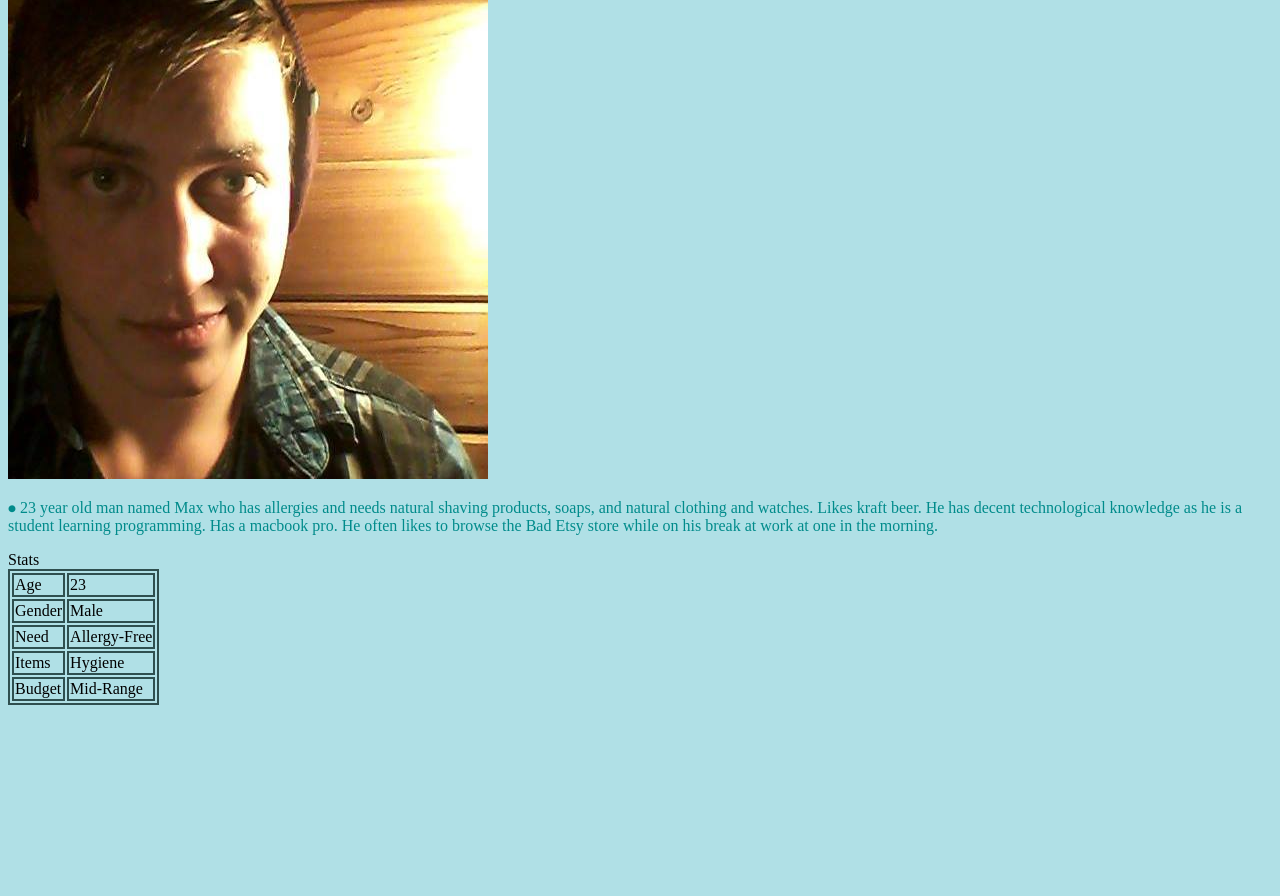
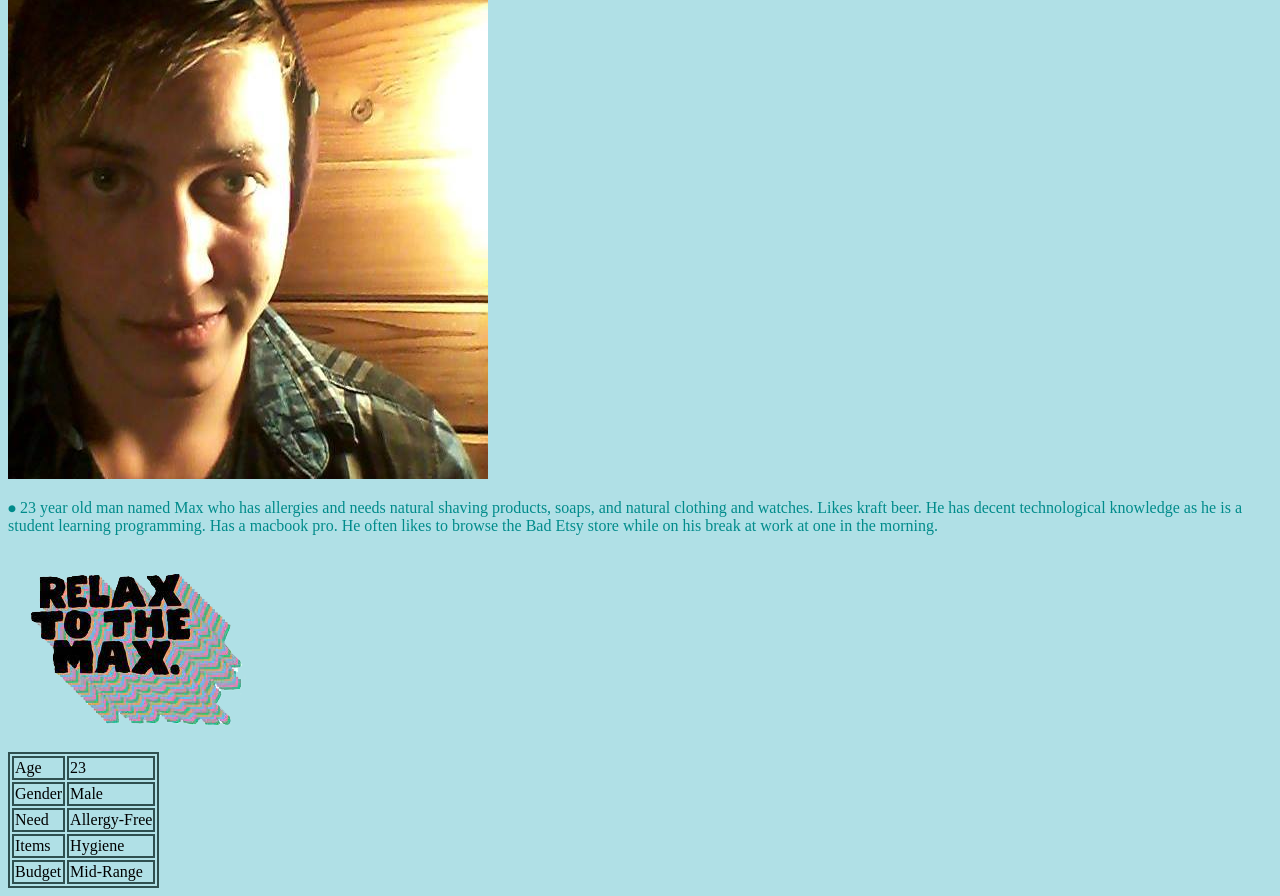
Before and after one commit to fellafox/data-design, a PHP site: page /persona.php in a window 1280 px wide. Shown: the part 81-977 px from the top of the page. Before the commit the page ends 786 px from the top, so only its background shows below. Run offline with PHP 8.4, Linux system fonts and the light colour scheme.

Commit message:
Added Relax Max Photo

```diff
--- a/epic/css/style.css
+++ b/epic/css/style.css
@@ -1,7 +1,8 @@
 /*CSS File*/
 body {background-color: powderblue;}
 h1   {color: darkslategrey;}
-h2   {color: darkcyan}
+h2   {color: #008b8b
+}
 p    {color: darkcyan;}
 table, th, tr, td {
 	border: 2px solid darkslategrey;
--- a/epic/persona.php
+++ b/epic/persona.php
@@ -12,8 +12,8 @@
 			<img src="img/max.jpg" alt="Maxie">
 			<p>⦁	23 year old man named Max who has allergies and needs natural shaving products, soaps, and natural clothing and watches. Likes kraft beer. He has decent technological knowledge as he is a student learning programming. Has a macbook pro. He often likes to browse the Bad Etsy store while on his break at work at one in the morning.
 			</p>
+			<img src="img/maxrelax.png" alt="Maxie">
 			<table>
-				<thead>Stats</thead>
 					<tr>
 						<td>Age</td>
 						<td>23</td>
```
Also changed, not shown: epic/img/maxrelax.png (added).
